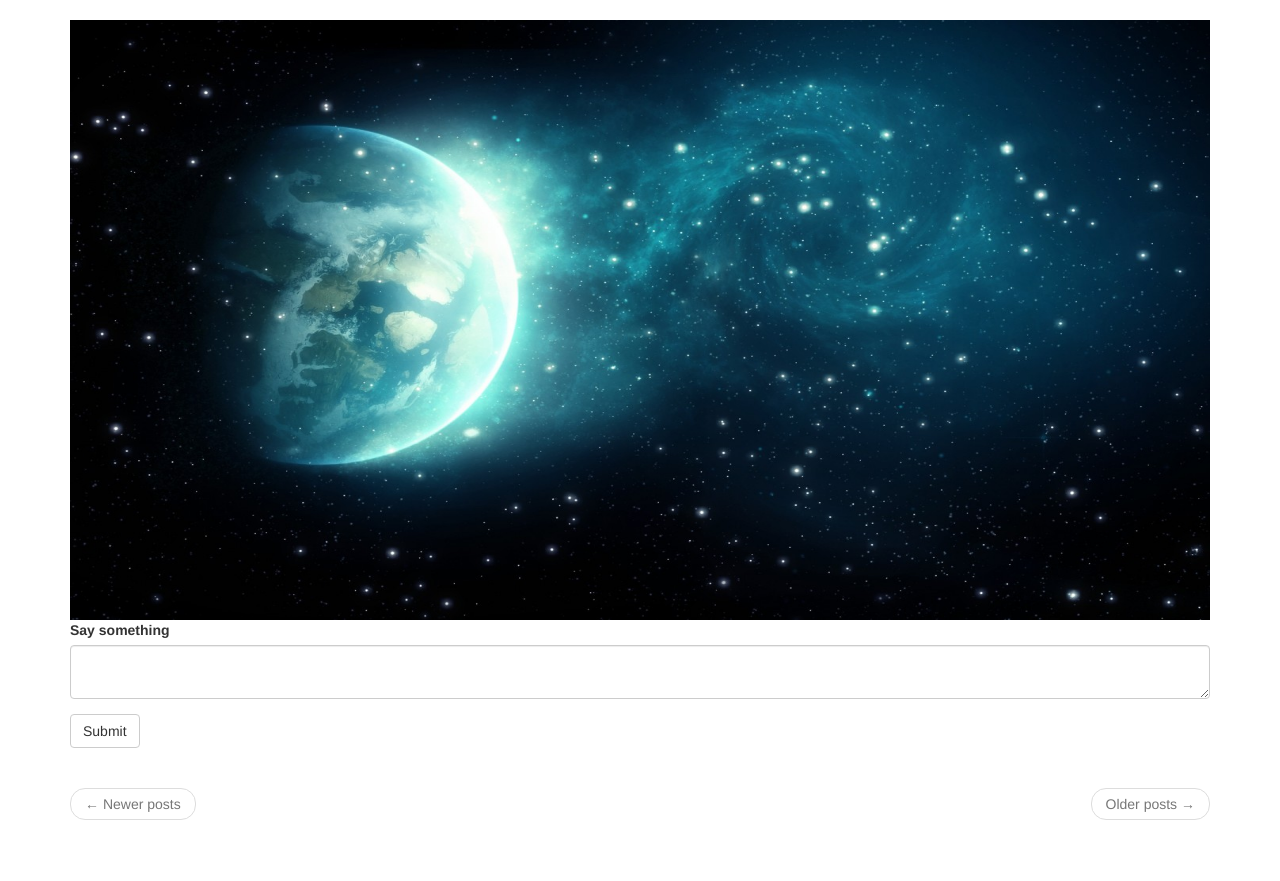
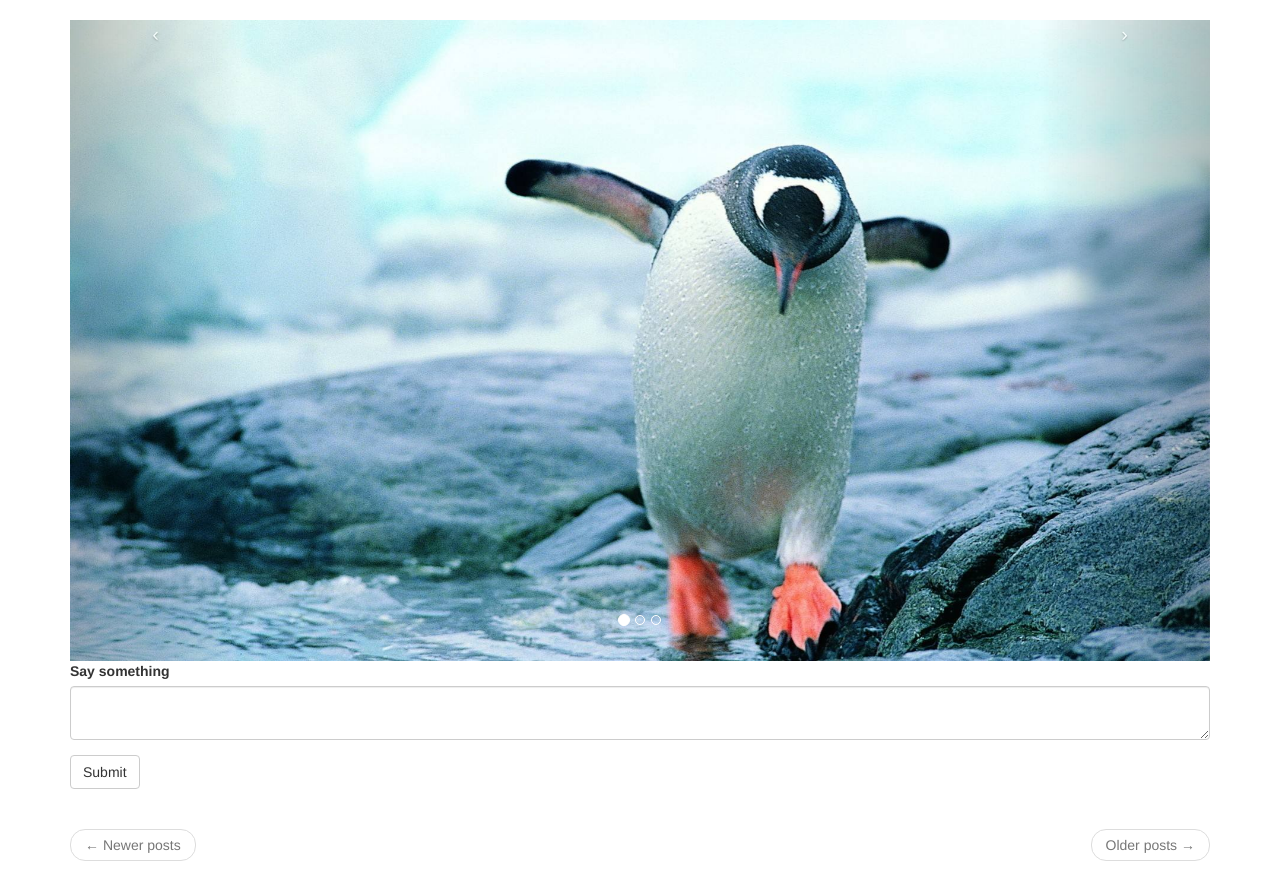
Before and after one commit to yicheng-dev/python-web, a Flask app: page / in a window 1280 px wide. Shown: the part 52-933 px from the top of the page. Before the commit the page ends 892 px from the top, so only its background shows below. Run offline with Flask 2, Linux system fonts and the light colour scheme; the visitor is signed in with stand-in values (Sample User, id 1); data comes from the database, SQL or seed files in the repository; data that the repository does not hold is empty; some libraries are stand-ins or nearby versions.

Commit message:
Implement image carousel

```diff
--- a/blog/app/routes.py
+++ b/blog/app/routes.py
@@ -177,7 +177,7 @@ def unvote(id):
 	if post.author.id == current_user.id:
 		flash('You cannot unvote for your own post.')
 		return redirect(url_for('index'))
-	if not post.vote_num>0:
+	if not post.voter.count()>0:
 		flash('No one has voted for this blog.')
 		return redirect(url_for('index'))
 	current_user.unvote(post)
--- a/blog/app/templates/index.html
+++ b/blog/app/templates/index.html
@@ -1,8 +1,35 @@
 {% extends "base.html" %}
 {% import 'bootstrap/wtf.html' as wtf %}
+
+<script>`
+$(function(){
+	$('#myCarousel').carousel({interval:2000});
+})
+ </script>
 {% block app_content %}
-	<div>
-		<img src="../static/universe.jpg" width="100%" height="600" />
+	<div id="myCarousel" class="carousel slide">
+		<ol class="carousel-indicators">
+			<li data-target="#myCarousel" data-slide-to="0" class="active"></li>
+			<li data-target="#myCarousel" data-slide-to="1"></li>
+			<li data-target="#myCarousel" data-slide-to="2"></li>
+		</ol>
+		<div class="carousel-inner">
+			<div class="item active">
+				<img src="../static/penguin.jpg">
+			</div>
+			<div class="item">
+				<img src="../static/dog.jpg">
+			</div>
+			<div class="item">
+				<img src="../static/kaede.jpg">
+			</div>
+		</div>
+		<a class="carousel-control left" href="#myCarousel"
+			data-slide="prev">&lsaquo;
+		</a>
+		<a class="carousel-control right" href="#myCarousel"
+			data-slide="next">&rsaquo;
+		</a>
 	</div>
 	{% if form %}
     {{ wtf.quick_form(form) }}
```
Also changed, not shown: blog/app/static/dog.jpg (added), blog/app/static/earth.jpg (added), blog/app/static/kaede.jpg (added), blog/app/static/moon.jpg (added), blog/app/static/penguin.jpg (added), 3 other files.
